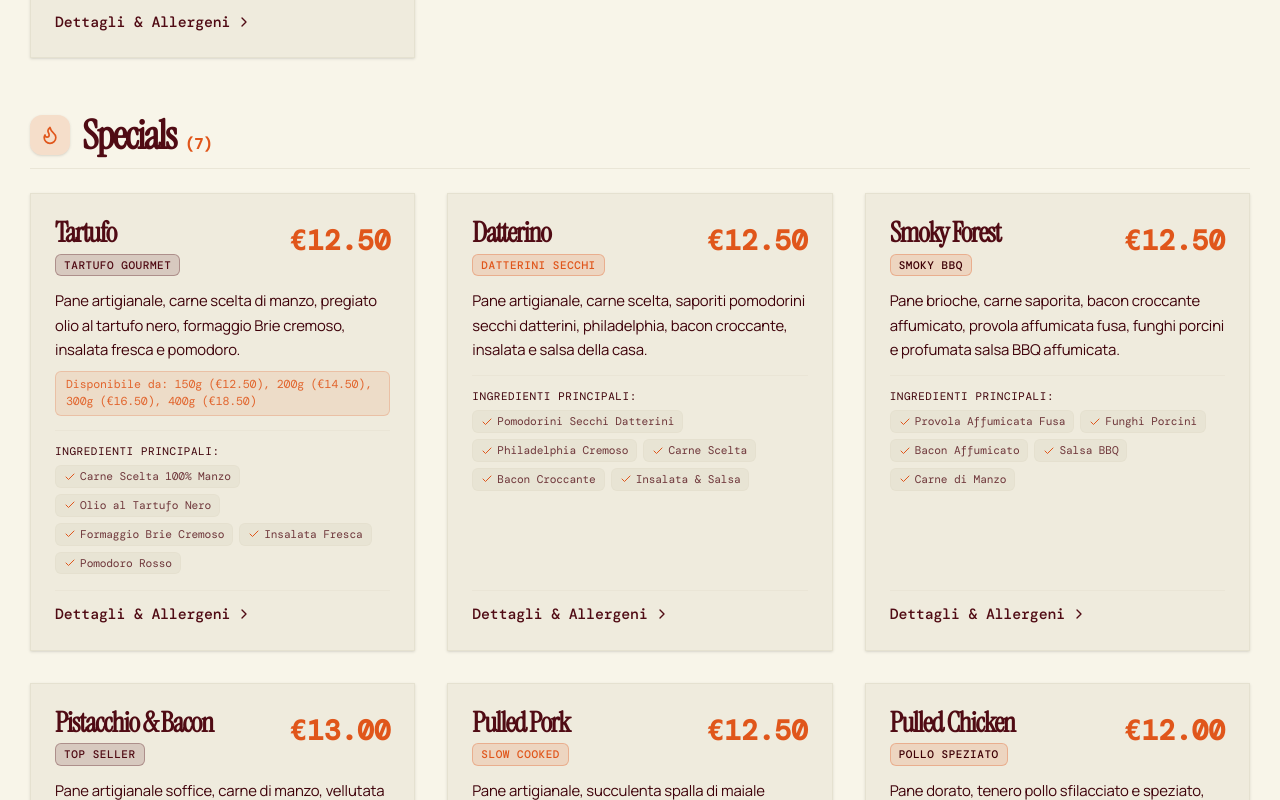
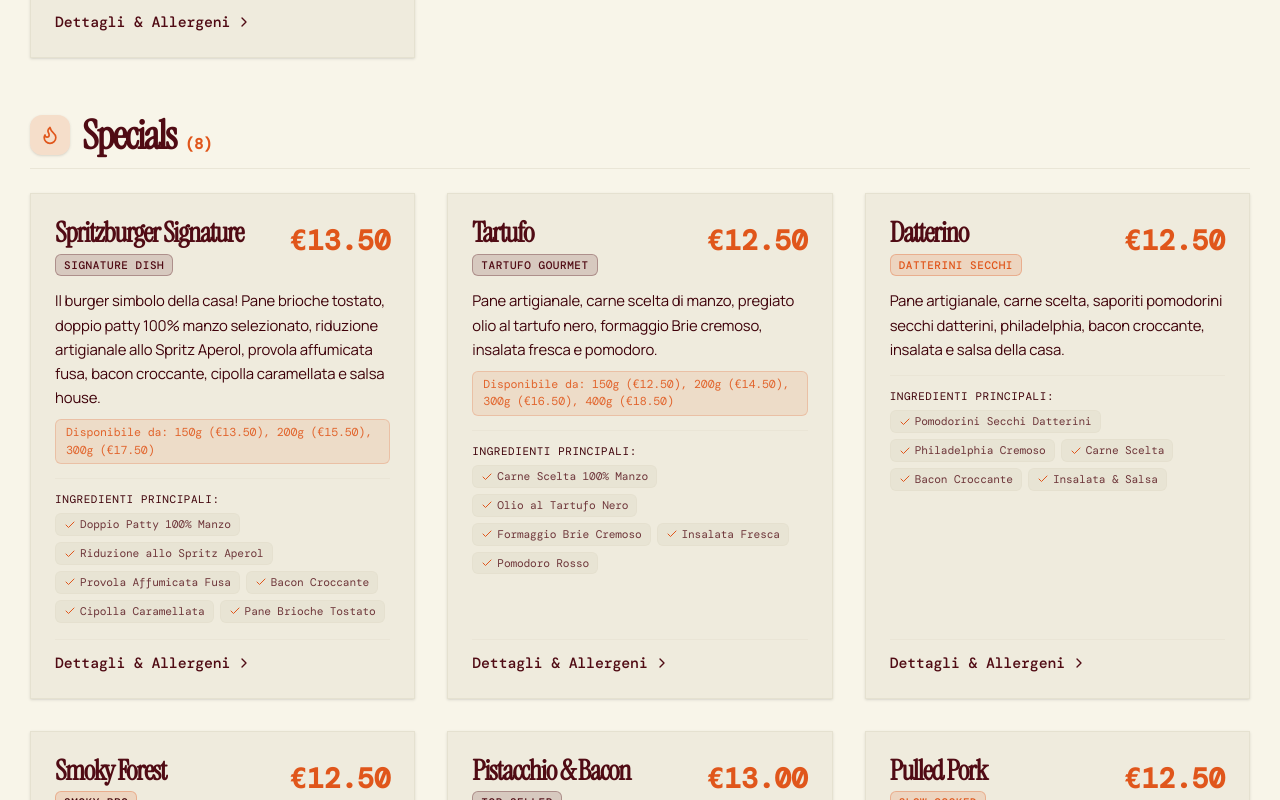
Before and after one commit to dmytro-webild/e9f619ab-6fcd-4e8c-9cdd-9b3c2d4b7ace, a React (Vite) app: page / in a window 1280 px wide. Shown: the part 3960-4760 px from the top of the page. Built offline with nearby package versions, Linux system fonts and the light colour scheme.

Commit message:
Webild agent: spritzburger
The user is looking at the page /.

```diff
--- a/src/components/sections/menu/MenuElegantGrid.tsx
+++ b/src/components/sections/menu/MenuElegantGrid.tsx
@@ -307,6 +307,18 @@ const DEFAULT_MENU_ITEMS: MenuItem[] = [
   },
 
   // --- SPECIAL BURGERS ---
+  {
+    id: "sb0",
+    name: "Spritzburger Signature",
+    category: "special-burgers",
+    price: "€13.50",
+    description: "Il burger simbolo della casa! Pane brioche tostato, doppio patty 100% manzo selezionato, riduzione artigianale allo Spritz Aperol, provola affumicata fusa, bacon croccante, cipolla caramellata e salsa house.",
+    grammage: "Disponibile da: 150g (€13.50), 200g (€15.50), 300g (€17.50)",
+    ingredients: ["Doppio Patty 100% Manzo", "Riduzione allo Spritz Aperol", "Provola Affumicata Fusa", "Bacon Croccante", "Cipolla Caramellata", "Pane Brioche Tostato"],
+    tag: "Signature Dish",
+    badgeColor: "primary",
+    allergens: "Glutine, Lattosio"
+  },
   {
     id: "sb1",
     name: "Tartufo",
```
